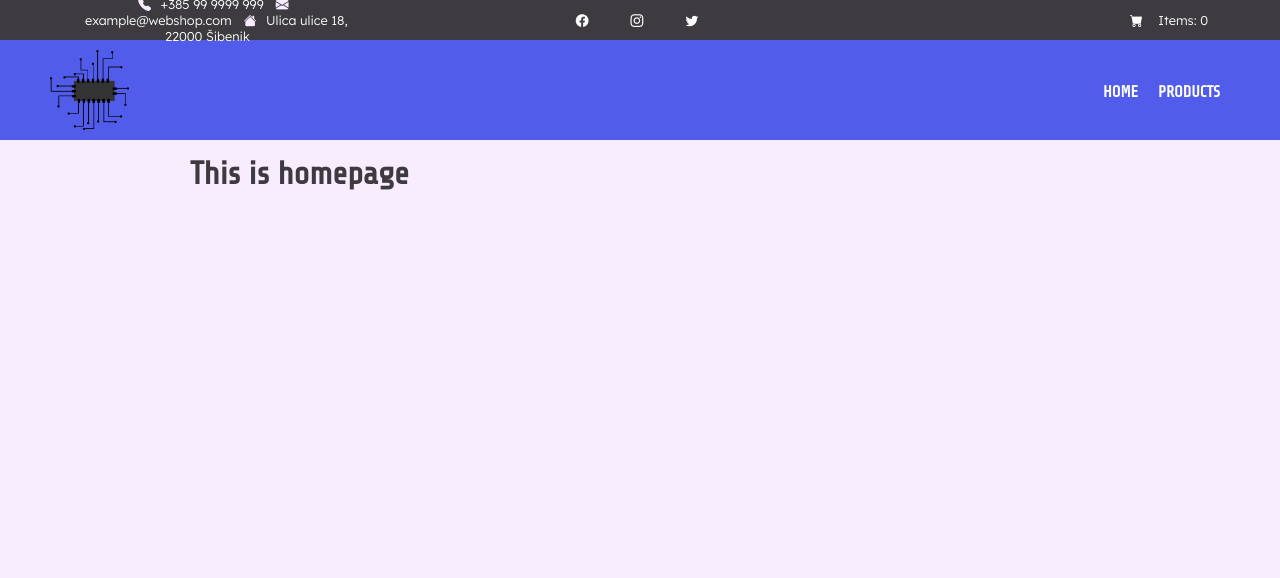
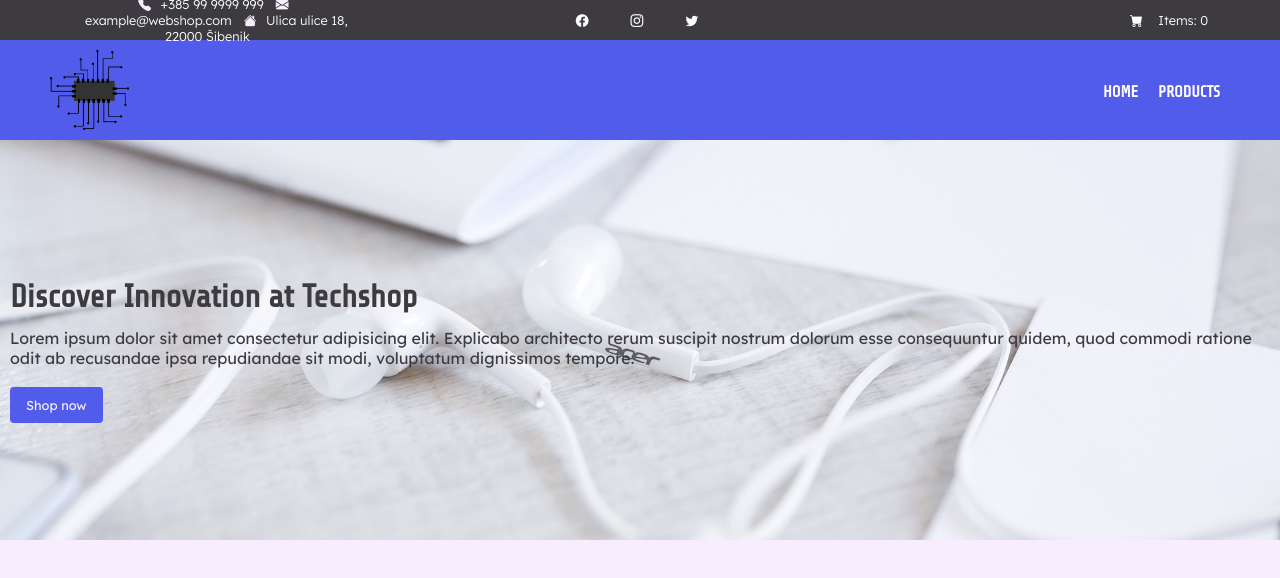
Before and after one commit to Trokut-Neet-Akademija-4-0/izrada-web-stranice-web-shop-flintaivan, a Vue app: page / in a window 1280 px wide. Shown: the top 578 px of the page. Built offline with nearby package versions, Linux system fonts and the light colour scheme.

Commit message:
Create and display header

```diff
--- a/src/assets/styles.css
+++ b/src/assets/styles.css
@@ -25,8 +25,38 @@ h1, h2, h3, h4, h5, h6 {
     font-family: var(--primary-font);
     color: var(--dark-color);
 }
+header {
+    background-image: url(../assets/images/header-bg.jpg);
+    width: 100%;
+    height: 50vh;
+    background-position: center center;
+    background-repeat: no-repeat;
+    background-size: cover;
+    display: flex;
+    justify-content: center;
+    align-items: center;
+    flex-direction: column;
+}
+.content-wrapper {
+    max-width: 1260px;
+}
 main {
-    max-width: 900px;
     margin: 0 auto;
-    padding: 16px;
 }
+.btn {
+    text-decoration: none;
+    /* margin: 6px 12px; */
+    padding: 10px 16px;
+    border-radius: 4px;
+    font-size: 0.8em;
+    transition: all 0.3s linear;
+}
+
+.btn-primary {
+    background-color: var(--primary-color);
+    color: var(--light-color);
+}
+.btn-primary:hover {
+    background-color: var(--light-color);
+    color: var(--dark-color);
+}
--- /dev/null
+++ b/src/components/Header.vue
@@ -0,0 +1,24 @@
+<template>
+    <header>
+        <div class="content-wrapper">
+            <h1>Discover Innovation at Techshop</h1>
+            <p>Lorem ipsum dolor sit amet consectetur adipisicing elit. Explicabo architecto rerum suscipit nostrum dolorum esse consequuntur quidem, quod commodi ratione odit ab recusandae ipsa repudiandae sit modi, voluptatum dignissimos tempore.</p>
+            <div class="divider"></div>
+            <router-link :to="{name: 'Products'}" class="btn btn-primary">Shop now</router-link>
+        </div>
+    </header>
+</template>
+
+<script setup>
+
+</script>
+
+<style scoped>
+h1, p, a {
+    margin: 0.4em 0;
+}
+div.divider {
+    height: 20px;
+}
+
+</style>
--- a/src/views/Home.vue
+++ b/src/views/Home.vue
@@ -1,5 +1,10 @@
 <template>
+    <Header />
     <div>
-        <h1>This is homepage</h1>
+        <!-- <h1>This is homepage</h1> -->
     </div>
 </template>
+
+<script setup>
+import Header from '../components/Header.vue';
+</script>
```
Also changed, not shown: src/assets/images/header-bg.jpg (added).
